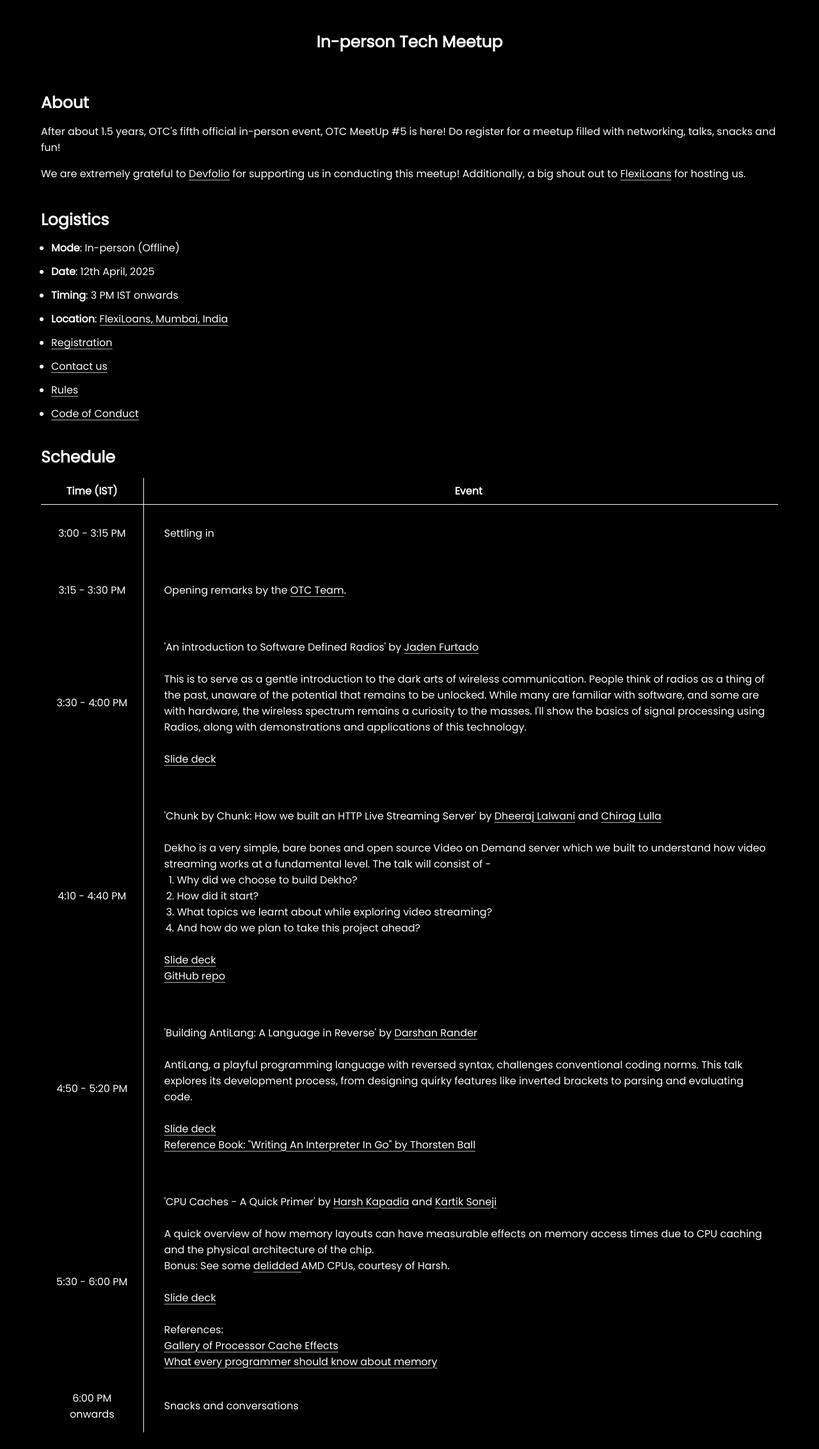
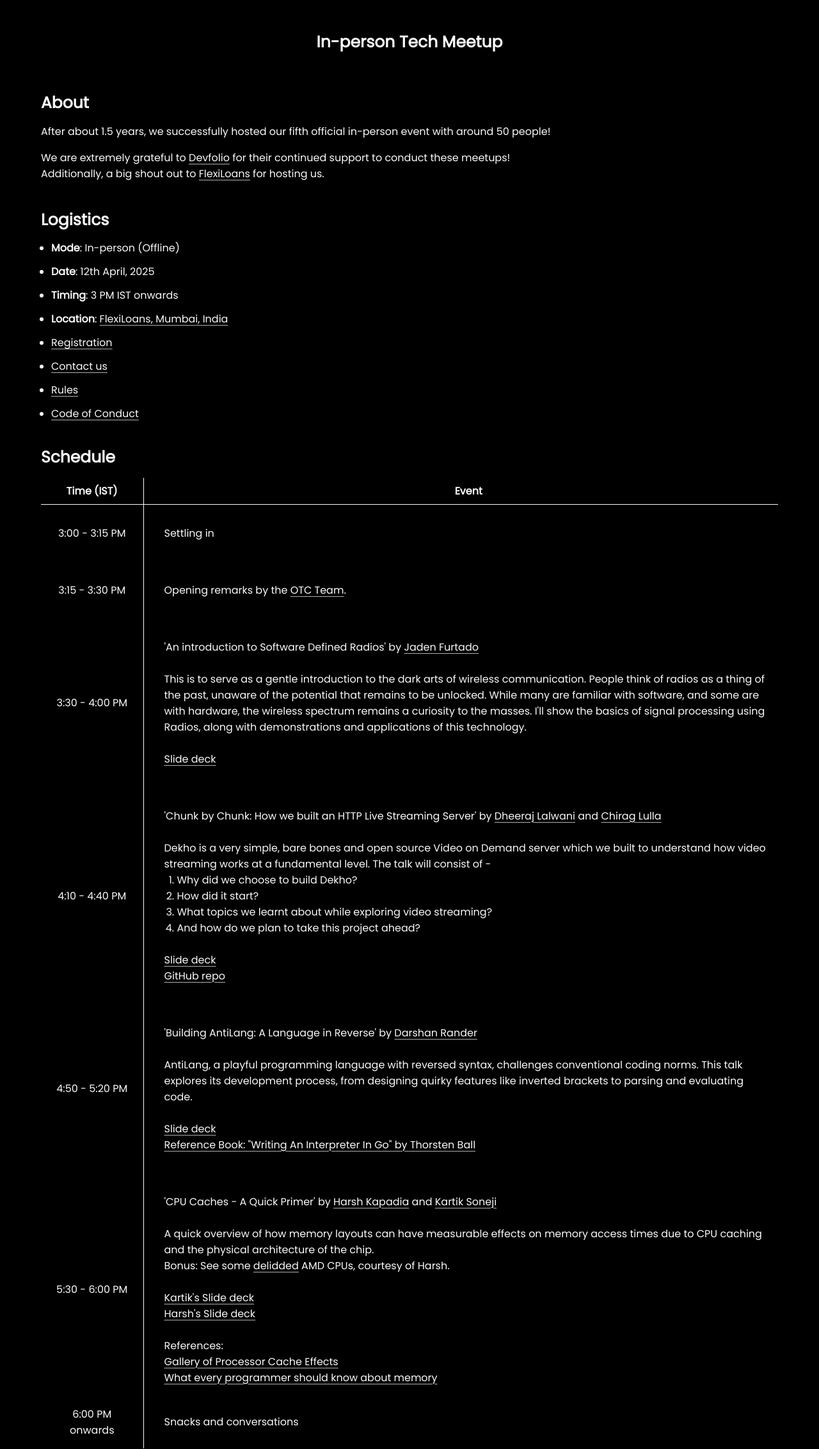
Before and after one commit to OurTechCommunity/meetup, a plain HTML site: page 5.html in a window 1280 px wide. Shown: the part 258-2523 px from the top of the page at 64% size. Drawn offline with Linux system fonts and the light colour scheme; a web font is replaced by a local one.

Commit message:
Deploying to gh-pages from @ OurTechCommunity/meetup@7743e98c78500c6ec4a92b975e3e8132d27533c2 🚀

```diff
--- a/5.html
+++ b/5.html
@@ -102,17 +102,17 @@
 		<main id="main-content">
 			<h2 id="about">About</h2>
 			<p>
-				After about 1.5 years, OTC's fifth official in-person event, OTC MeetUp #5 is here! Do register for a meetup filled with networking, talks, snacks and fun!
+				After about 1.5 years, we successfully hosted our fifth official
+				in-person event with around 50 people!
 			</p>
 			<p>
-				We are extremely
-				grateful to
-				<a href="https://devfolio.co" target="_blank" rel="noreferrer"
-					>Devfolio</a
-				>
-				for supporting us in conducting this meetup! Additionally, a big shout out to <a href="https://flexiloans.com/" target="_blank" rel="noreferrer"
-				>FlexiLoans</a
-			> for hosting us.
+				We are extremely grateful to
+				<a href="https://devfolio.co" target="_blank" rel="noreferrer">Devfolio</a>
+				for their continued support to conduct these meetups!
+				<br />
+				Additionally, a big shout out to
+				<a href="https://flexiloans.com/" target="_blank" rel="noreferrer">FlexiLoans</a>
+				for hosting us.
 			</p>
 
 			<h2 id="logistics">Logistics</h2>
@@ -328,17 +328,23 @@
 								<a
 									href="https://en.wikipedia.org/wiki/Decapping"
 									target="_blank"
-									rel="noreferrer">
-									delidded
-								</a>
+									rel="noreferrer"
+								>delidded</a>
 								AMD CPUs, courtesy of Harsh.
 							</p>
 							<br />
 							<a
-								href="https://docs.google.com/presentation/d/1o3mydrScQRthAjlovuii7I3Xc9FjQkXfNzx-uDJk1Hc/edit#slide=id.gcb9a0b074_1_0"
+								href="https://docs.google.com/presentation/d/1o3mydrScQRthAjlovuii7I3Xc9FjQkXfNzx-uDJk1Hc/edit"
 								target="_blank"
 								rel="noreferrer"
-								>Slide deck</a
+								>Kartik's Slide deck</a
+							>
+							<br />
+							<a
+								href="https://docs.google.com/presentation/d/1Y9sxV7okJ57Jy09VCKQaDMmwPR1VFxfCYC9Cg1jcJ1k/edit"
+								target="_blank"
+								rel="noreferrer"
+								>Harsh's Slide deck</a
 							>
 							<br />
 							<br />
```
Also changed, not shown: index.html (+2 -2 lines).
